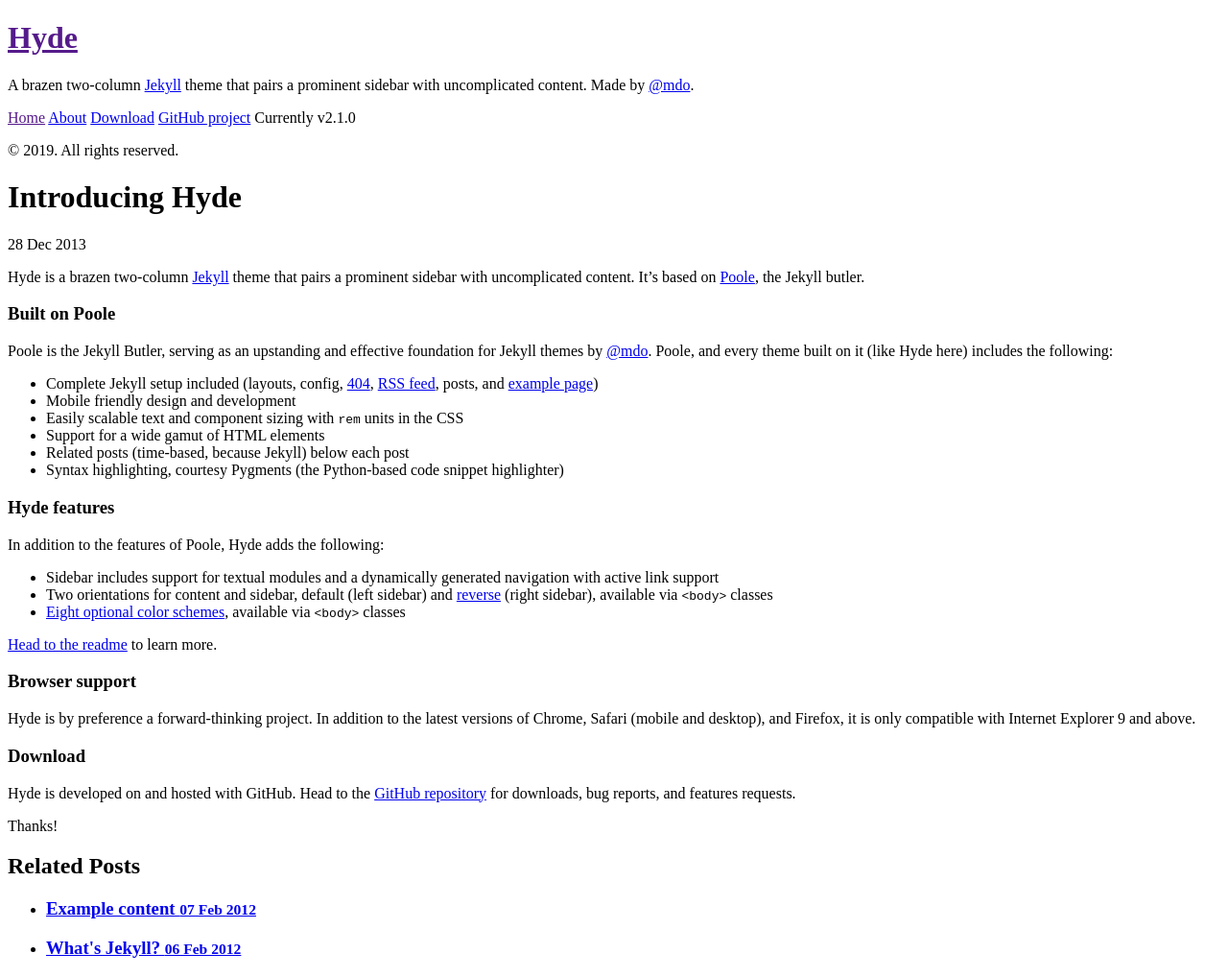
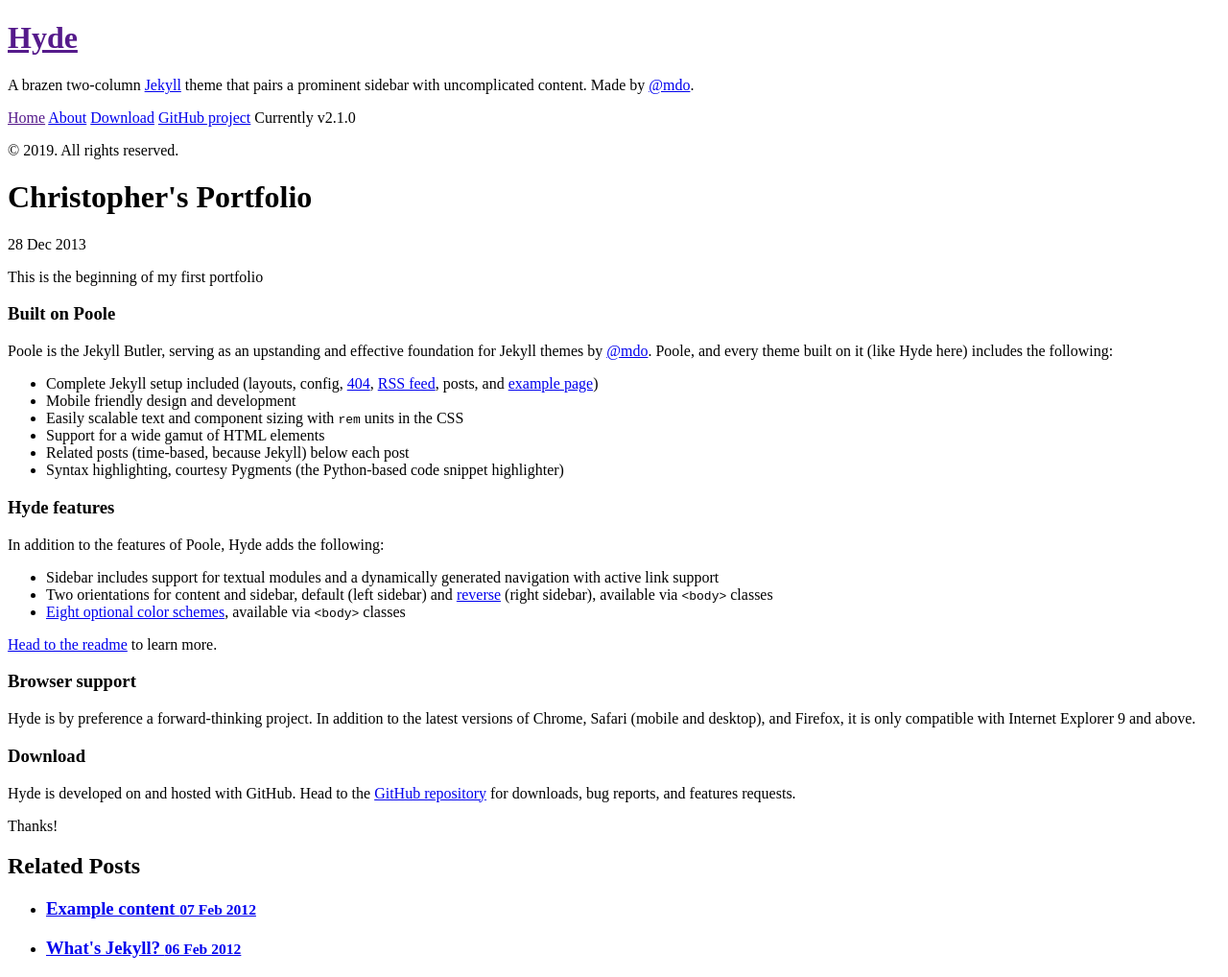
Before and after one commit to SilentWorkForce/SilentWorkForce.github.io, a Jekyll site: the page built from _posts/2013-12-28-introducing-hyde.md, in a window 1280 px wide. Shown: the whole page at 96% size. Built offline with Jekyll 4.4.1, drawn with Linux system fonts in a browser that asks for light colours; Markdown is read by kramdown in place of the engine named in the settings.

Commit message:
Update 2013-12-28-introducing-hyde.md

```diff
--- a/_posts/2013-12-28-introducing-hyde.md
+++ b/_posts/2013-12-28-introducing-hyde.md
@@ -1,9 +1,9 @@
 ---
 layout: post
-title: Introducing Hyde
+title: Christopher's Portfolio
 ---
 
-Hyde is a brazen two-column [Jekyll](http://jekyllrb.com) theme that pairs a prominent sidebar with uncomplicated content. It's based on [Poole](http://getpoole.com), the Jekyll butler.
+This is the beginning of my first portfolio
 
 ### Built on Poole
 
```
